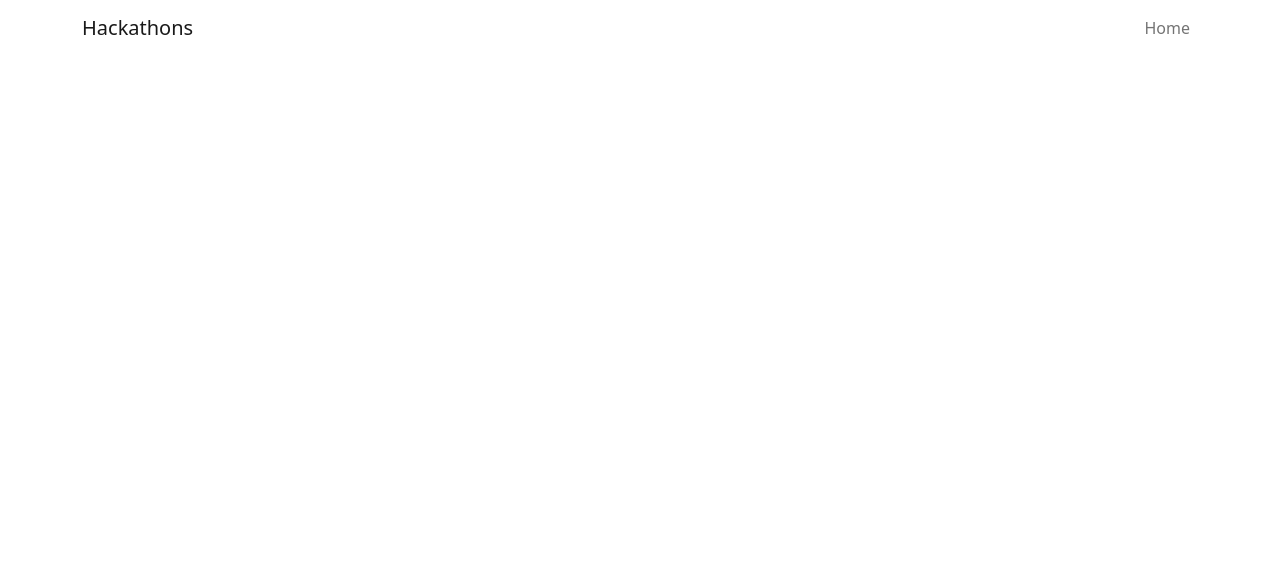
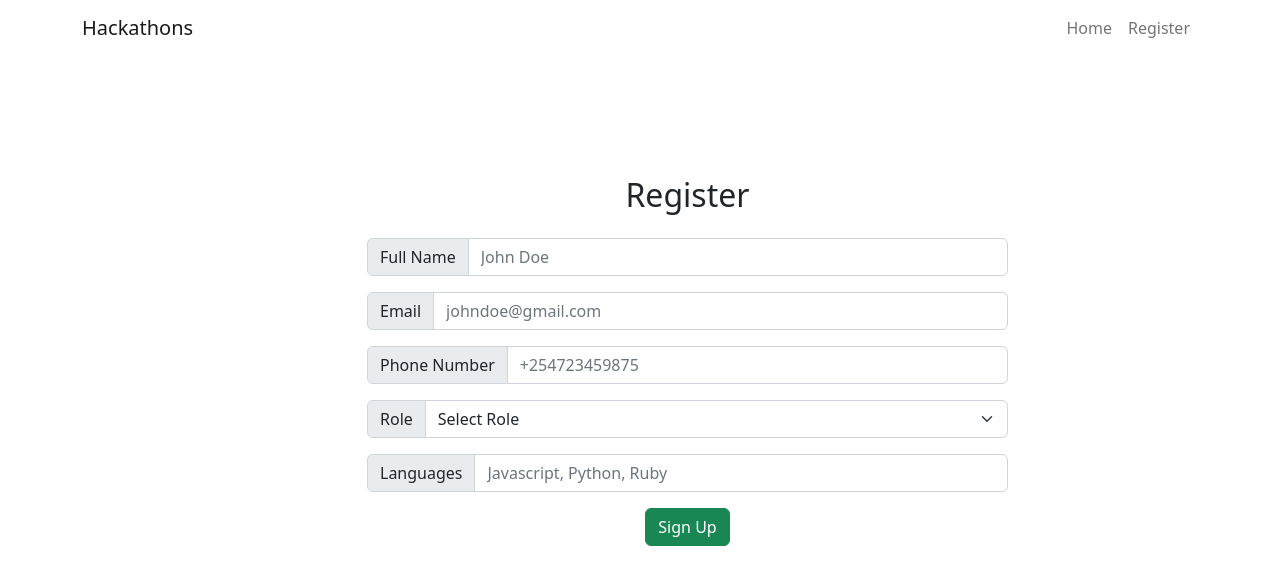
Before and after one commit to layersony/hackathon-frontend, a React (Create React App) app: page /register/user in a window 1280 px wide. Before the commit this address had no page. Shown: the top 584 px of the page. Built offline with nearby package versions, Linux system fonts and the light colour scheme.

Commit message:
skeleton functions done

```diff
--- a/src/App.js
+++ b/src/App.js
@@ -5,12 +5,16 @@ import { Routes, Route} from "react-router-dom"
 import Hackathon from './Components/Hackathon';
 import Navigationbar from './Components/Navbar';
 import HackathonDetail from './Components/HackathonDetail';
+import CreateUser from './Components/CreateUser';
+import CreateEvent from './Components/CreateEvent';
 
 function App() {
   return (
     <>
       <Navigationbar />
       <Routes>
+        <Route path="/hackathon/book/:id" element={<CreateEvent />} />
+        <Route path="/register/user" element={<CreateUser />} />
         <Route path="/hackathon/:id" element={<HackathonDetail />} />
         <Route exact path='/' element={<Hackathon />} />
       </Routes>
--- /dev/null
+++ b/src/Components/CreateEvent.js
@@ -0,0 +1,107 @@
+import React, { useState, useEffect } from 'react'
+import { Form, Button, InputGroup, Container, Row, Col } from 'react-bootstrap'
+import { useNavigate, useParams } from 'react-router-dom'
+
+function CreateEvent() {
+  const [errors, setErrors] = useState([])
+  const [hackathonObject, sethackathonObject] = useState()
+  const [formData, setformData] = useState({
+    hackathon_uniq_id: "",
+    email: "",
+  })
+
+  const navigate = useNavigate();
+
+  function handleChange(event) {
+    const name = event.target.name;
+    let value = event.target.value;
+    setformData({ ...formData, [name]: value })
+  }
+
+  const { id } = useParams()
+  // get hackathon data
+  useEffect(() => {
+    const baseUrl = `http://localhost:9292/hackathon/${id}`
+    const fetchData = async () => {
+      const data = await fetch(baseUrl)
+      const json = await data.json()
+      sethackathonObject(json)
+    }
+
+    fetchData().catch(console.error)
+  }, [id])
+
+  // Submit form data
+  function handleSubmit(event) {
+    event.preventDefault();
+
+    const baseUrl = `http://localhost:9292/book/event`
+
+    if (formData.email.length > 0) {
+      formData['hackathon_uniq_id'] = id
+      console.log(formData)
+      const reqOption = {
+        method: "POST",
+        body: JSON.stringify(formData),
+        headers: {
+          'Content-Type': 'application/json'
+        }
+      }
+      fetch(baseUrl, reqOption).then(response => response.json()).then(res => {
+        if (res.error) {
+          // take to ticket
+          alert('Already Registered For this Event')
+        }
+        else if (res.usererror){
+          alert('Do Register First to Book for a Ticket')
+          navigate("/register")
+        }
+        else {
+          alert('Successfully Registered')
+          // take to ticket
+          navigate('/')
+        }
+      }).catch(er => {
+        alert('Check Console Panel An Error Occured')
+        console.log('error', er)
+      })
+      setErrors([])
+    } else {
+      setErrors(['Recheck data entered and try again'])
+    }
+  }
+
+  return (
+    <Container className="mt-5 pt-5">
+      <Row>
+        <Col md={3}></Col>
+        <Col md={7}>
+          <h2 className="text-center m-4">Book Ticket For {hackathonObject ? hackathonObject.topic : "Loading..."}</h2>
+          <div>
+            <p>Location: {hackathonObject ? hackathonObject.datetime : "To be Set"}</p>
+            <p>Date and Time: {hackathonObject ? hackathonObject.location : "To be Communicated"}</p>
+          </div>
+          <Form onSubmit={handleSubmit}>
+            <InputGroup className="mb-3">
+              <InputGroup.Text id="email">Email</InputGroup.Text>
+              <Form.Control type="text" name='email' onChange={handleChange} value={formData.email} placeholder="johndoe@gmail.com" aria-label="Email" aria-describedby="email" required />
+            </InputGroup>
+
+            <div className="d-flex justify-content-center align-items-center">
+              <Button variant="success" type="submit">
+                Get Ticket
+              </Button>
+            </div>
+          </Form>
+
+          {errors.length > 0 ? errors.map((error, index) => (<p key={index} style={{ color: "red" }}>{error}</p>)) : null}
+        </Col>
+        <Col md={3}></Col>
+      </Row>
+    </Container>
+
+  )
+
+}
+
+export default CreateEvent
--- /dev/null
+++ b/src/Components/CreateUser.js
@@ -0,0 +1,120 @@
+import React, { useState } from 'react'
+import { Form, Button, InputGroup, Container, Row, Col } from 'react-bootstrap'
+import { useNavigate } from 'react-router-dom'
+
+function CreateUser(){
+  const [errors, setErrors] = useState([])
+  const [formData, setformData] = useState({
+    fullname: "",
+    email: "",
+    phonenumber: "",
+    languages: "",
+    role: ""
+  })
+
+  const navigate = useNavigate();
+
+  function handleChange(event) {
+    const name = event.target.name;
+    let value = event.target.value;
+
+    if (event.target.type === 'checkbox') {
+      value = event.target.checked;
+    }
+
+    setformData({ ...formData, [name]: value })
+  }
+
+  // Submit form data
+  function handleSubmit(event) {
+    event.preventDefault();
+    const baseUrl = "http://localhost:9292/user"
+
+    if (formData.email.length > 0) {
+      const reqOption = {
+        method: "POST",
+        body: JSON.stringify(formData),
+        headers: {
+          'Content-Type': 'application/json'
+        }
+      }
+      fetch(baseUrl, reqOption).then(response => response.json()).then(res => {
+        if (res.error){
+          alert('No Need for Registering Again - User Already Registered')
+        }
+        else{
+          alert('User Created Successfully')
+          navigate('/')
+        }
+
+      }).catch(er => {
+        alert('Check Console Panel An Error Occured')
+        console.log('error', er)
+      })
+      setErrors([])
+    } else {
+      setErrors(['Recheck data entered and try again'])
+    }
+  }
+
+  return (
+    <Container className="mt-5 pt-5">
+      <Row>
+        <Col md={3}></Col>
+        <Col md={7}>
+          <h2 className="text-center m-4">Register</h2>
+          <Form onSubmit={handleSubmit}>
+            <InputGroup className="mb-3">
+              <InputGroup.Text id="fullname">Full Name</InputGroup.Text>
+              <Form.Control type="text" name='fullname' onChange={handleChange} value={formData.fullname} placeholder="John Doe" aria-label="Full Name" aria-describedby="fullname" required />
+            </InputGroup>
+
+            <InputGroup className="mb-3">
+              <InputGroup.Text id="email">Email</InputGroup.Text>
+              <Form.Control type="text" name='email' onChange={handleChange} value={formData.email} placeholder="johndoe@gmail.com" aria-label="Email" aria-describedby="email" required />
+            </InputGroup>
+
+            <InputGroup className="mb-3">
+              <InputGroup.Text id="phonenumber">Phone Number</InputGroup.Text>
+              <Form.Control type="text" name='phonenumber' onChange={handleChange} value={formData.phonenumber} placeholder="+254723459875" aria-label="Phone Number" aria-describedby="phonenumber" required />
+            </InputGroup>
+
+            <InputGroup className="mb-3">
+              <InputGroup.Text id="role">Role</InputGroup.Text>
+              <Form.Select name="role" onChange={handleChange} value={formData.role} aria-label="Role" required>
+                <option>Select Role</option>
+                <option value="Backend Developer">Backend Developer</option>
+                <option value="Frontend Developer">Frontend Developer</option>
+                <option value="DevOps">DevOps</option>
+                <option value="Cloud Developer">Cloud Developer</option>
+                <option value="Beginner Developer">Beginner Developer</option>
+                <option value="UI/UX Designer">UI/UX Designer</option>
+                <option value="Ethical Hacker">Ethical Hacker</option>
+              </Form.Select>
+            </InputGroup>
+
+
+            <InputGroup className="mb-3">
+              <InputGroup.Text id="languages">Languages</InputGroup.Text>
+              <Form.Control type="text" name='languages' onChange={handleChange} value={formData.languages} placeholder="Javascript, Python, Ruby" aria-label="Languages" aria-describedby="languages" required />
+            </InputGroup>
+
+
+            <div className="d-flex justify-content-center align-items-center">
+              <Button variant="success" type="submit">
+                Sign Up
+              </Button>
+            </div>
+          </Form>
+
+          {errors.length > 0 ? errors.map((error, index) => (<p key={index} style={{ color: "red" }}>{error}</p>)) : null}
+        </Col>
+        <Col md={3}></Col>
+      </Row>
+    </Container>
+
+  )
+
+}
+
+export default CreateUser
--- a/src/Components/Hackathon.js
+++ b/src/Components/Hackathon.js
@@ -21,8 +21,6 @@ function Hackathon(){
     return <HackathonCard key={item.id} hackathondt={item} />
   })
 
-  console.log(hackathons)
-
   return (
       <div>
         {hackathons}
--- a/src/Components/HackathonCard.js
+++ b/src/Components/HackathonCard.js
@@ -5,7 +5,6 @@ import { Link } from 'react-router-dom'
 
 function HackathonCard(props) {
   const hackathonObj = props.hackathondt
-  console.log(props)
   return (
     <Container className='blogCont d-flex justify-content-center align-items-center mt-2'>
       <img src={hackathonObj.image_url} alt="simple" />
--- a/src/Components/HackathonDetail.js
+++ b/src/Components/HackathonDetail.js
@@ -1,23 +1,39 @@
 import React, { useState, useEffect } from 'react';
 import { useParams } from 'react-router-dom'
 import Container from 'react-bootstrap/Container'
+import Button from 'react-bootstrap/Button'
+import { Link } from 'react-router-dom'
+import HackathonUsers from './HackathonUsers'
 
 function HackathonDetail() {
   const { id } = useParams()
   const [hackathonObject, sethackathonObject] = useState()
+  const [hackathonUserObject, sethackathonUserObject] = useState([])
 
   useEffect(() => {
     const baseUrl = `http://localhost:9292/hackathon/${id}`
+    const usersUrl = `http://localhost:9292/hackathon/${id}/users`
+
     const fetchData = async () => {
       const data = await fetch(baseUrl)
       const json = await data.json()
       sethackathonObject(json)
     }
 
+    const fetchUsersData = async () => {
+      const data = await fetch(usersUrl)
+      const json = await data.json()
+      sethackathonUserObject(json)
+    }
+
     fetchData().catch(console.error)
+    fetchUsersData().catch(console.error)
   }, [id])
 
-  console.log(hackathonObject)
+  const hackathonUsers = hackathonUserObject.map(item => {
+    return <HackathonUsers key={item.id} hackathonUserDt={item} />
+  })
+
 
   return (
     <Container className='p-2'>
@@ -27,12 +43,19 @@ function HackathonDetail() {
       </div>
       <div>
         <h3 className="mt-3">{hackathonObject ? hackathonObject.topic : "Loading..."}</h3>
+        <Link to={`/hackathon/book/${hackathonObject ? hackathonObject.uniq_id : 0}`}><Button variant='outline-secondary' size='sm'>Register Event</Button>{' '}</Link>
         <div className='d-flex justify-content-left align-items-center mt-4 mb-4'>
           <span>Date and Time: {hackathonObject ? hackathonObject.datetime : "To be Set"}</span>
           <span className="ms-3">location: - {hackathonObject ? hackathonObject.location : "To be Communicated"} </span>
         </div>
         <p>{hackathonObject ? hackathonObject.description : "loading..."}</p>
       </div>
+      <div>
+        <h2>Participating users</h2>
+        <div className="partUsers">
+          { hackathonUsers }
+        </div>
+      </div>
     </Container>
   )
 }
--- /dev/null
+++ b/src/Components/HackathonUsers.js
@@ -0,0 +1,15 @@
+import React from 'react'
+import Container from 'react-bootstrap/Container'
+
+function HackathonUsers(props) {
+  const hackathonUserObj = props.hackathonUserDt
+  return (
+    <Container className='hackathonCont d-flex justify-content-start align-items-start mt-2'>
+      <div className=''>
+        <p>{hackathonUserObj ? hackathonUserObj.user_id :0} </p>
+      </div>
+    </Container>
+  )
+}
+
+export default HackathonUsers
--- a/src/Components/Navbar.js
+++ b/src/Components/Navbar.js
@@ -11,6 +11,7 @@ function NavigationBar() {
         <Navbar.Collapse id="basic-navbar-nav">
           <Nav className="ms-auto">
             <Nav.Link href="/">Home</Nav.Link>
+            <Nav.Link href="/register/user">Register</Nav.Link>
           </Nav>
         </Navbar.Collapse>
       </Container>
```
